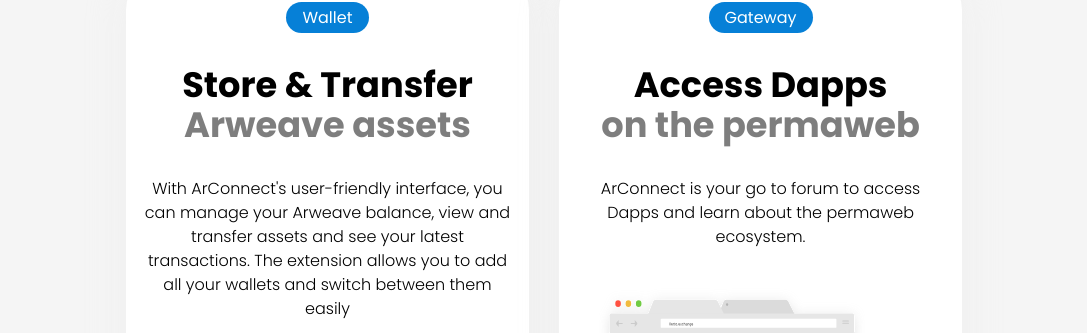
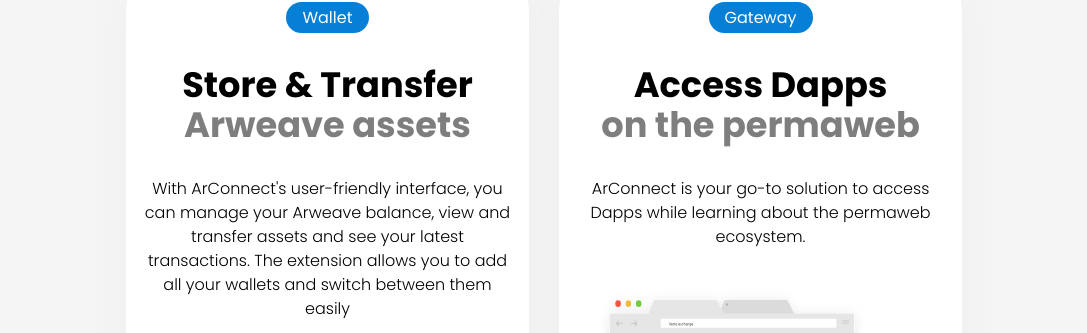
Before and after one commit to th8ta/arconnect-web-new, a Next.js app: page / in a window 1280 px wide. Shown: the part 854-1187 px from the top of the page, without its empty margins (96-1183 px from the left). Built offline with nearby package versions, Linux system fonts and the light colour scheme.

Commit message:
Update components/Home/Features/index.tsx
Co-authored-by: Tate Berenbaum <tateflyer1@gmail.com>

```diff
--- a/components/Home/Features/index.tsx
+++ b/components/Home/Features/index.tsx
@@ -28,7 +28,7 @@
           title="Gateway"
           heading="Access Dapps"
           grayedText="on the permaweb"
-          text="ArConnect is your go to forum to access Dapps and learn about the permaweb ecosystem."
+          text="ArConnect is your go-to solution to access Dapps while learning about the permaweb ecosystem."
           iconUrl="/assets/gateway.svg"
         />
       </section>
```
